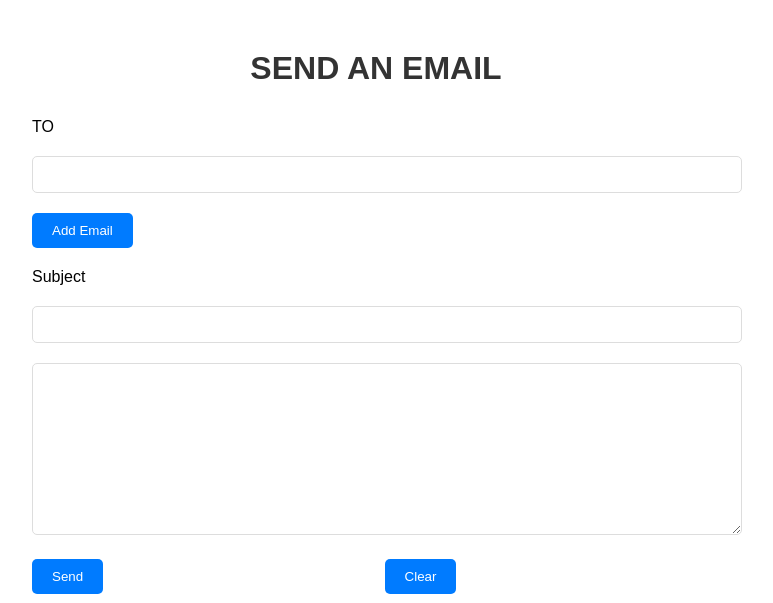
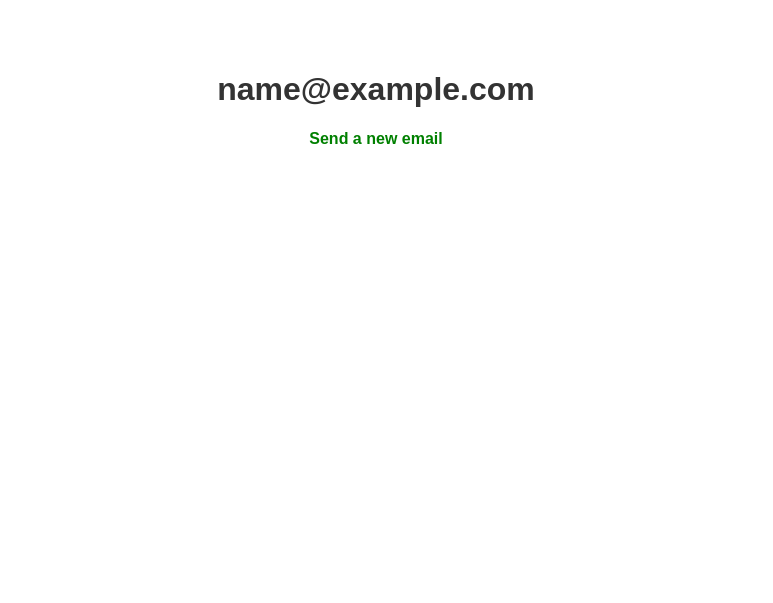
Before and after one commit to isazadesabuhi/DJANGO-EMAIL-SENDER, a Django app: template emailapp/templates/email.html in a window 1280 px wide. Shown: the top 603 px of the page, without its empty margins (264-1037 px from the left). Run offline with Django 4.2, Linux system fonts and the light colour scheme; the template is opened without the code that fills it: most values are stand-ins (such as "Sample title", 1, 10 or a date in 2020).

```diff
--- a/emailapp/templates/email.html
+++ b/emailapp/templates/email.html
@@ -57,10 +57,32 @@
       input[type="reset"]:hover {
         background-color: #0056b3;
       }
+      .msgContainer {
+        display: flex;
+        flex-direction: column;
+        justify-content: center;
+        width: 50%;
+        margin: auto;
+      }
+      .msgContainer a {
+        display: flex;
+        flex-direction: column;
+        margin: auto;
+        text-decoration: none;
+        color: green;
+        font-weight: 600;
+      }
     </style>
   </head>
 
   <body>
+    {% if email_sent_status %}
+    <div class="msgContainer">
+      <h1>{{ email_sent_status }}</h1>
+      <a href="/">Send a new email</a>
+    </div>
+
+    {% else %}
     <h1>SEND AN EMAIL</h1>
 
     <form action="{% url 'email' %}" method="post">
@@ -126,5 +148,6 @@
           emailCount++;
         });
     </script>
+    {% endif %}
   </body>
 </html>
```
Also changed, not shown: emailapp/views.py (+12 -2 lines).
